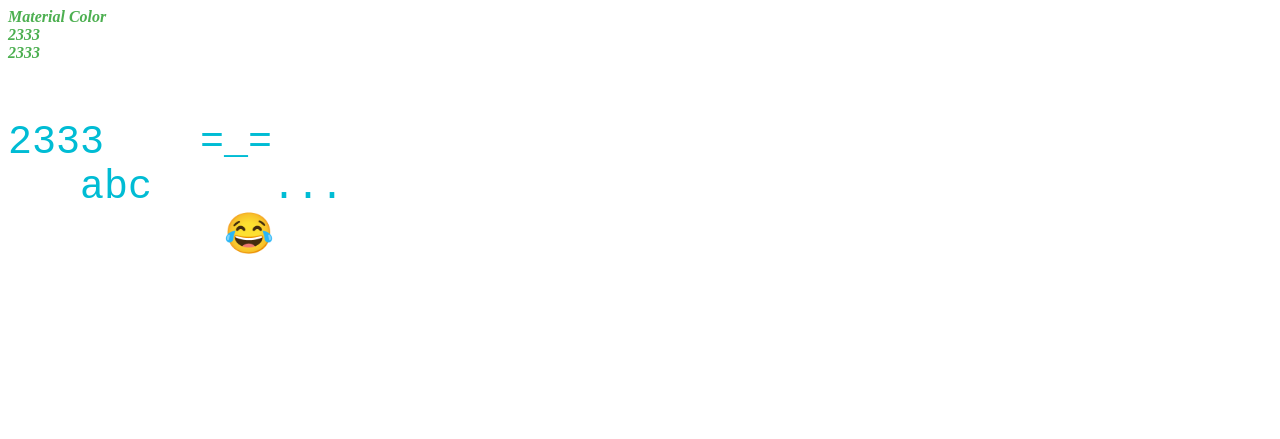
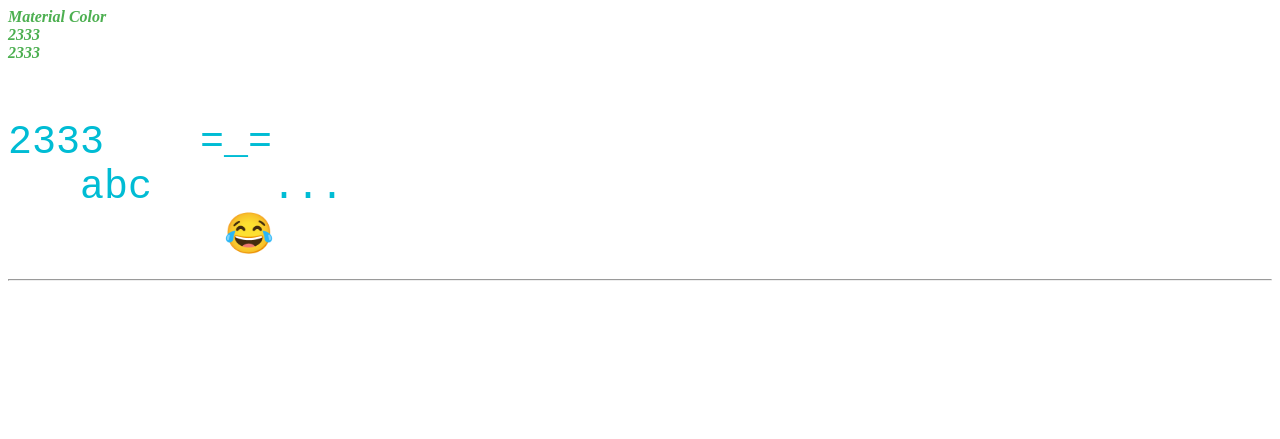
Before and after one commit to Usb233/test, a plain HTML site: page index.html in a window 1280 px wide. Drawn offline with Linux system fonts and the light colour scheme.

Commit message:
Update index.html

```diff
--- a/index.html
+++ b/index.html
@@ -18,7 +18,8 @@
 	   <font size=10 color=#00BCD4>
 2333    =_=
    abc     ...
-         😂
+         😂<hr>
+
 	   </font>
 	 </pre>
    </body>
```
